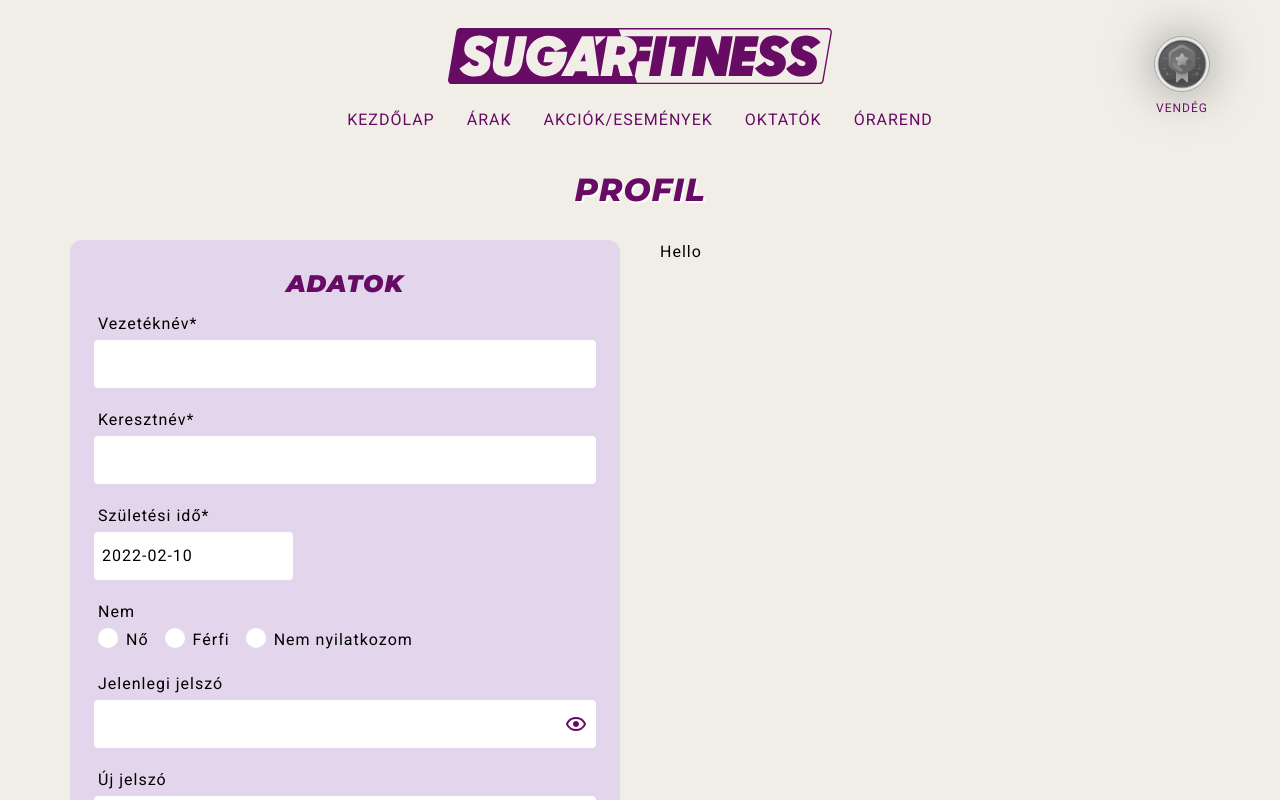
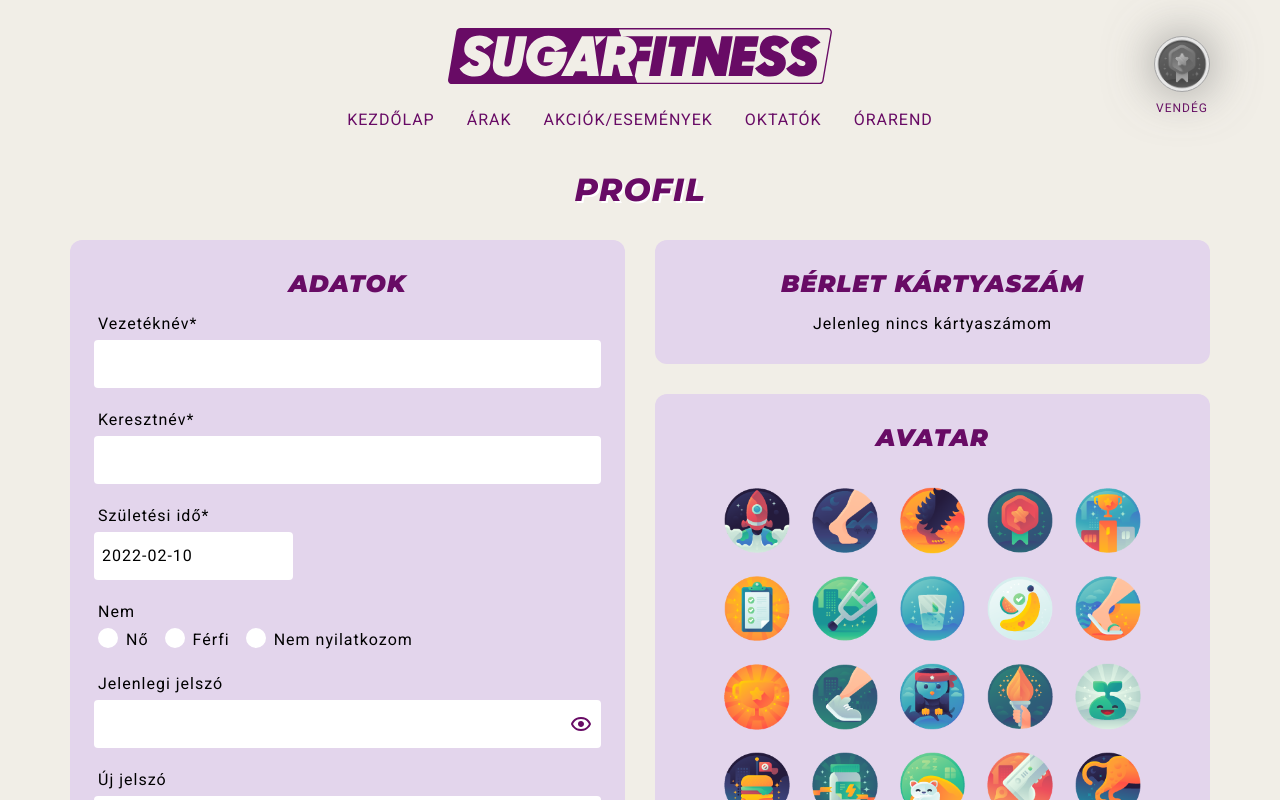
Before and after one commit to Csope/cinemangdemo, a Next.js app: page /profile in a window 1280 px wide. Shown: the top 800 px of the page. Built offline with nearby package versions, Linux system fonts and the light colour scheme; no server answers; sample sign-in values are in the browser's storage.

Commit message:
fix calendar view

```diff
--- a/package.json
+++ b/package.json
@@ -25,6 +25,7 @@
     "nextjs-progressbar": "^0.0.14",
     "rc-slider": "^9.7.5",
     "react": "17.0.2",
+    "react-barcode": "^1.4.1",
     "react-cookie-consent": "^7.4.1",
     "react-datepicker": "^4.7.0",
     "react-dom": "17.0.2",
--- a/src/modules/ClassFilter/FilteredClassesCalendarView.tsx
+++ b/src/modules/ClassFilter/FilteredClassesCalendarView.tsx
@@ -43,13 +43,21 @@ function FilteredClassesCalendarView({ sessions }: PropTypes) {
 
 	const hours = [6, 7, 8, 9, 10, 11, 12, 13, 14, 15, 16, 17, 18, 19, 20, 21];
 
-	let _sessions = [...Array(next7days.length)].map((e) => Array(hours.length));
+	let _sessions: any = [...Array(next7days.length)].map((e) =>
+		Array(hours.length)
+	);
 
 	for (let i = 0; i < next7days.length; i++) {
-		_sessions[i] = [];
+		_sessions[i] = {};
 
+		for (let l = 0; l < locations.length; l++) {
 			for (let j = 0; j < hours.length; j++) {
-			_sessions[i][j] = false;
+				if (!_sessions[i][locations[l]]) {
+					_sessions[i][locations[l]] = [];
+				}
+
+				_sessions[i][locations[l]][j] = false;
+			}
 		}
 	}
 
@@ -62,7 +70,7 @@ function FilteredClassesCalendarView({ sessions }: PropTypes) {
 				const dayIndex = i;
 				const hourIndex = hours.indexOf(startHour);
 
-				_sessions[dayIndex][hourIndex] = session;
+				_sessions[dayIndex][session.location.title][hourIndex] = session;
 			}
 		});
 	});
@@ -154,11 +162,14 @@ function FilteredClassesCalendarView({ sessions }: PropTypes) {
 						</div>
 					))}
 				</div>
-				{_sessions.map((day, dIndex) => {
+				{_sessions.map((day: any, dIndex: number) => {
 					return (
 						<div className="column" key={dIndex}>
-							{day.map((s, i) => {
-								if (s && s.location.title === selectedLocation) {
+							{Object.keys(day).map((_location, i) => {
+								if (_location === selectedLocation) {
+									return day[_location].map(
+										(s: SessionType | false, _i: number) => {
+											if (s) {
 												const start = new Date(s.start);
 												const end = new Date(s.end);
 												const startFormat = format(start, 'HH:mm');
@@ -170,13 +181,12 @@ function FilteredClassesCalendarView({ sessions }: PropTypes) {
 												const top = (minutes / 60) * 100;
 
 												const available = start >= new Date();
-
 												return (
 													<div
 														className={`data-col ${
 															!available ? 'not-available' : ''
 														}`}
-											key={i}
+														key={_i}
 													>
 														<div
 															onClick={() => available && setShowDescription(s)}
@@ -194,7 +204,10 @@ function FilteredClassesCalendarView({ sessions }: PropTypes) {
 													</div>
 												);
 											} else {
-									return <div key={i}></div>;
+												return <div key={_i}></div>;
+											}
+										}
+									);
 								}
 							})}
 						</div>
--- a/src/modules/Profile/ProfileData.tsx
+++ b/src/modules/Profile/ProfileData.tsx
@@ -12,6 +12,8 @@ import { format, isEqual } from 'date-fns';
 import { RadioGroup } from '@headlessui/react';
 import RadioOption from '../../common/elements/form/RadioOption';
 import PasswordVisibilityIcon from '../../common/site/PasswordVisibilityIcon';
+// @ts-ignore
+import Barcode from 'react-barcode';
 
 const ProfileData = () => {
 	const [showPassword, setShowPassword] = useState(false);
@@ -157,8 +159,8 @@ const ProfileData = () => {
 	};
 
 	return (
-		<div className="grid grid-cols-1 md:grid-cols-2 gap-8 md:gap-10">
-			<div className="bg-site-1 py-7 px-4 md:px-6 rounded-xl md:mb-8 relative">
+		<div className="Profile-data mb-8 md:mb-12">
+			<div className="userdata">
 				<h1 className="text-xl md:text-2xl font-montserrat text-center text-site-4 italic font-black uppercase mb-3">
 					Adatok
 				</h1>
@@ -357,8 +359,28 @@ const ProfileData = () => {
 					</div>
 				)}
 			</div>
-			<div>Hello</div>
-			<div className="order-4 grid-rows-1 grid-col-2">
+			<div className="barcode">
+				<h1 className="text-xl md:text-2xl font-montserrat text-center text-site-4 italic font-black uppercase mb-3">
+					Bérlet kártyaszám
+				</h1>
+				<div className="barcode-svg ">
+					{!user?.barcode || user?.barcode === '' ? (
+						<div className="text-center">Jelenleg nincs kártyaszámom</div>
+					) : (
+						<div className="bg-white p-2 rounded-2xl">
+							<Barcode
+								value={user?.barcode}
+								marginTop={0}
+								marginBottom={0}
+								height={100}
+								width={3}
+								format={'UPC'}
+							/>
+						</div>
+					)}
+				</div>
+			</div>
+			<div className="avatar">
 				<ProfileAvatar />
 			</div>
 		</div>
--- a/src/styles/includes/swiper.scss
+++ b/src/styles/includes/swiper.scss
@@ -4,7 +4,7 @@
 	}
 
 	.swiper-slide {
-		transition: all 0.2s ease-in-out;
+		transition: all 0.3s ease-in-out;
 		opacity: 0;
 	}
 
--- a/src/styles/main.scss
+++ b/src/styles/main.scss
@@ -188,6 +188,7 @@ img {
 		margin-left: -30px;
 		width: auto;
 	}
+
 	&__masonry-grid_column {
 		padding-left: 30px;
 		background-clip: padding-box;
@@ -206,7 +207,6 @@ img {
 		justify-content: center;
 
 		.title {
-			// flex-basis: 40%;
 			font-size: 18px;
 			font-weight: 600;
 
@@ -216,7 +216,6 @@ img {
 		}
 
 		.price {
-			// flex-basis: 60%;
 			text-align: right;
 		}
 
@@ -292,6 +291,46 @@ input:-webkit-autofill:active {
 	-webkit-box-shadow: 0 0 0 30px white inset !important;
 }
 
+.Profile-data {
+	display: grid;
+	gap: 30px;
+	grid-template-rows: auto auto auto;
+	grid-template-areas:
+		'barcode'
+		'userdata'
+		'avatar';
+	@apply grid-cols-1;
+
+	.userdata {
+		grid-area: userdata;
+		@apply bg-site-1 py-7 px-4 md:px-6 rounded-xl relative;
+	}
+
+	.barcode {
+		grid-area: barcode;
+		@apply bg-site-1 py-7 px-4 md:px-6 rounded-xl relative;
+
+		.barcode-svg {
+			svg {
+				width: 100%;
+			}
+		}
+	}
+
+	.avatar {
+		grid-area: avatar;
+	}
+
+	@media only screen and (min-width: 768px) {
+		grid-template-areas:
+			'userdata barcode'
+			'userdata avatar';
+		grid-template-rows: auto auto;
+
+		@apply grid-cols-2;
+	}
+}
+
 @media only screen and (max-width: 768px) {
 	.career-image {
 		scale: 1;
```
Also changed, not shown: 2 other files (tests, documents, lock files or other folders). Lines whose indentation alone changed are shown as unchanged.
